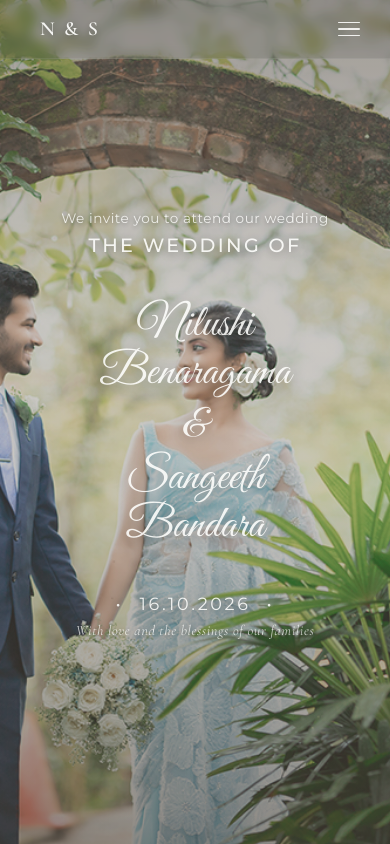
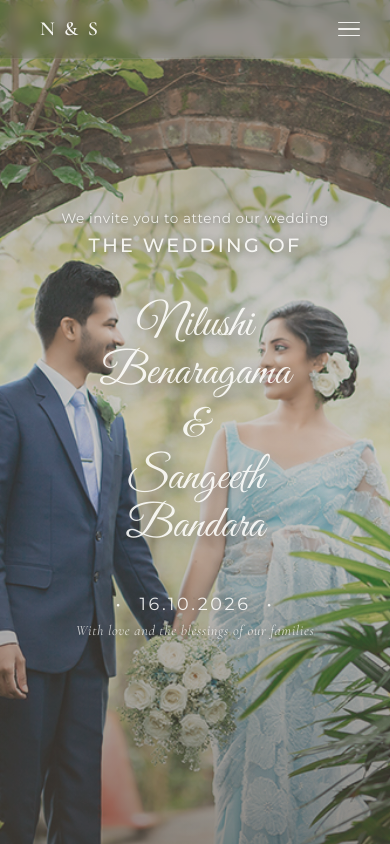
Before and after one commit to Benaragama-003/Wedding-Invitation, a React (Vite) app in the folder Frontend/: page / in a window 390 px wide. Both pictures are taken after a click on the element 195 px from the left and 729 px from the top of the page. Shown: the top 844 px of the page. Built offline with nearby package versions, Linux system fonts and the light colour scheme; a web font is replaced by a local one.

Commit message:
Tune hero photo Y only: desktop 72%, mobile 60% to align hands with ampersand

```diff
--- a/Frontend/src/index.css
+++ b/Frontend/src/index.css
@@ -658,14 +658,14 @@ body {
   width: 100%;
   height: 100%;
   object-fit: cover;
-  object-position: 62% 46%;
+  object-position: 50% 72%;
 }
 
 /* ── Mobile override ──────────────────────── */
 @media (max-width: 768px) {
   .hero-photo {
     object-fit: cover;
-    object-position: 60% 52%;
+    object-position: 50% 60%;
   }
 }
 
```
